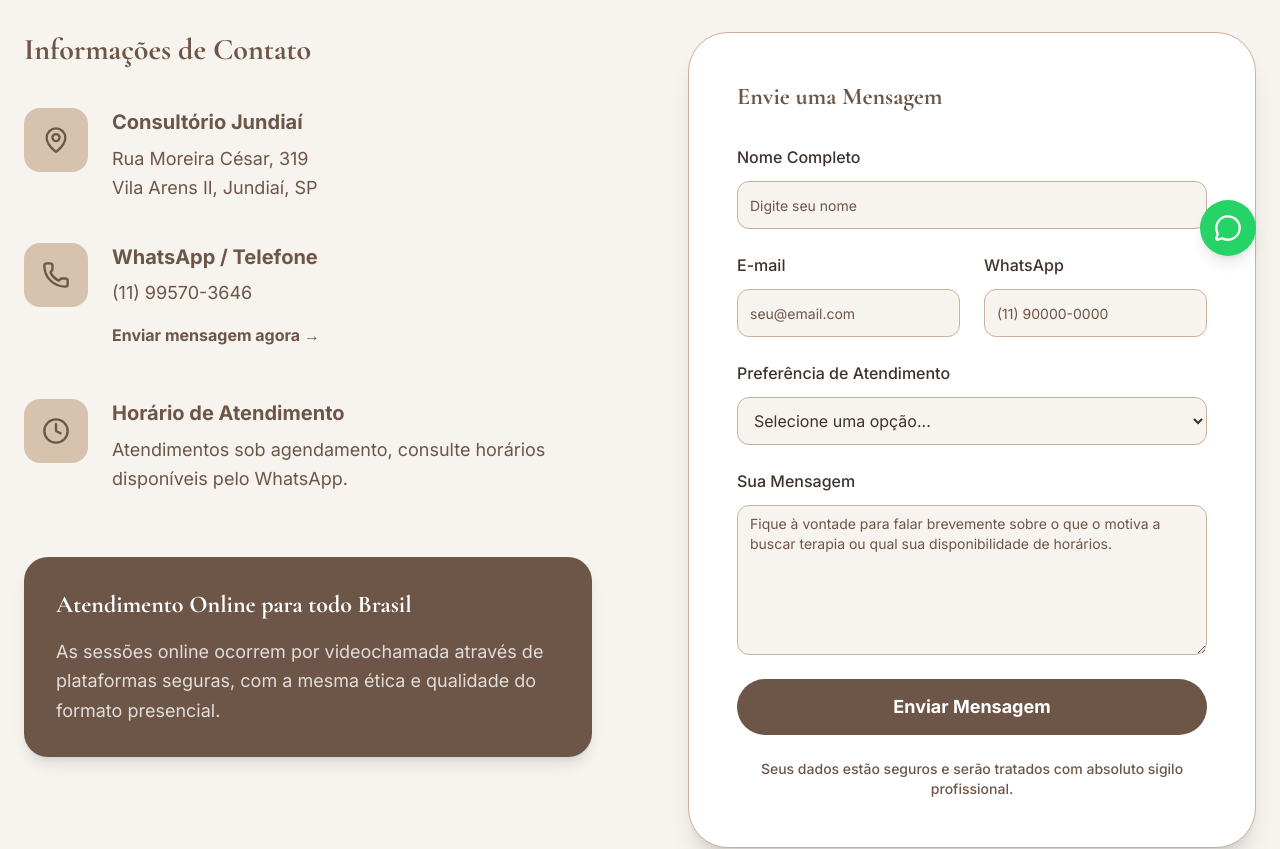
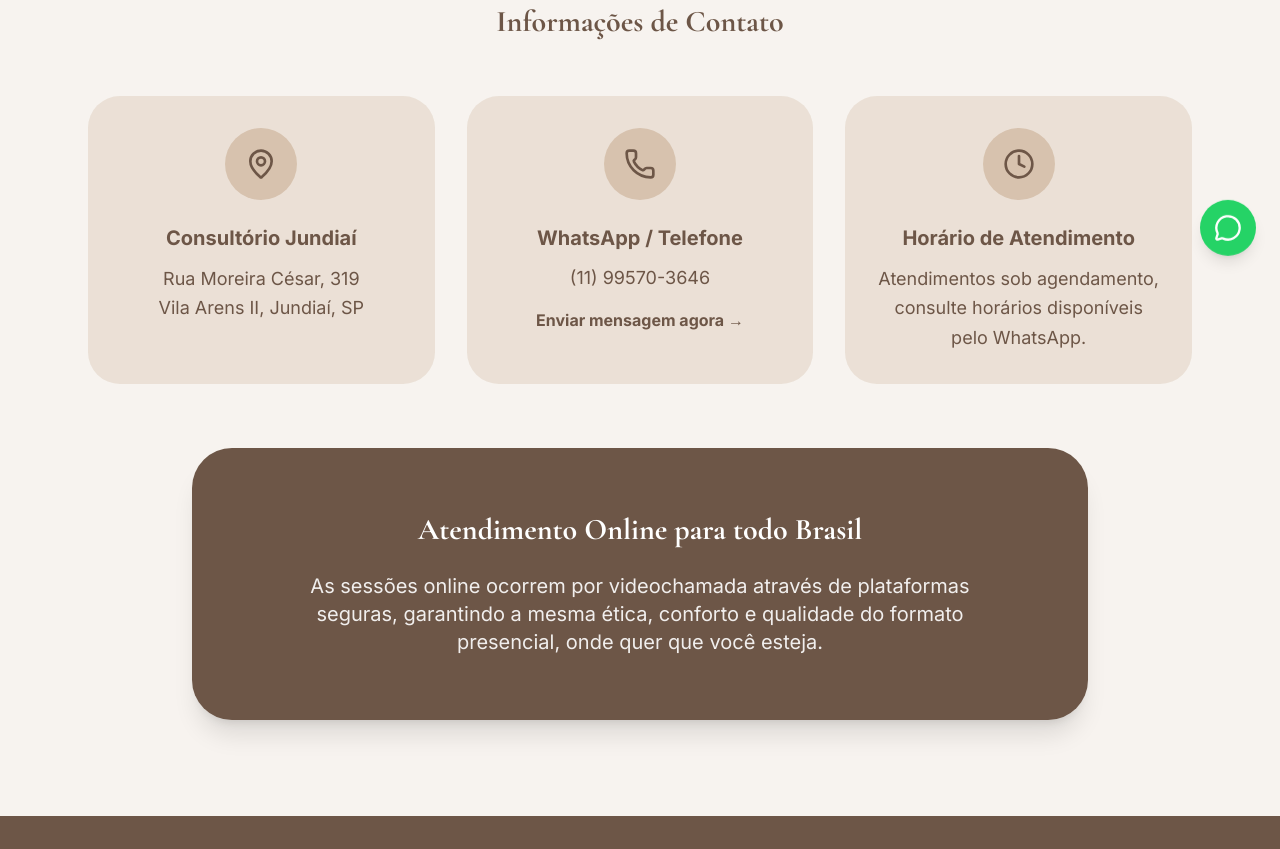
Before and after one commit to fernandogabos/site-psic-loga-juliana-munique-821vhrkc0, a React (Vite) app: page /contato in a window 1280 px wide. Shown: the part 520-1369 px from the top of the page. Built offline with nearby package versions, Linux system fonts and the light colour scheme.

Commit message:
Refactor: Remove contact form and adjust layout

```diff
--- a/src/pages/Contato.tsx
+++ b/src/pages/Contato.tsx
@@ -1,28 +1,8 @@
-import { useState } from 'react'
 import { Breadcrumbs } from '@/components/Breadcrumbs'
 import { SEO, baseLocalBusinessSchema } from '@/components/SEO'
-import { Button } from '@/components/ui/button'
-import { Input } from '@/components/ui/input'
-import { Textarea } from '@/components/ui/textarea'
-import { Label } from '@/components/ui/label'
 import { MapPin, Phone, Clock } from 'lucide-react'
-import { toast } from 'sonner'
 
 export default function Contato() {
-  const [isSubmitting, setIsSubmitting] = useState(false)
-
-  const handleSubmit = (e: React.FormEvent<HTMLFormElement>) => {
-    e.preventDefault()
-    setIsSubmitting(true)
-
-    // Simulate API call
-    setTimeout(() => {
-      setIsSubmitting(false)
-      toast.success('Mensagem enviada com sucesso! Em breve entrarei em contato para agendarmos.')
-      ;(e.target as HTMLFormElement).reset()
-    }, 1500)
-  }
-
   return (
     <div className="min-h-screen bg-background">
       <SEO
@@ -42,172 +22,76 @@ export default function Contato() {
             Psicóloga Juliana Munique | CRP: 06/106345
           </p>
           <p className="text-lg md:text-xl text-muted-foreground max-w-2xl mx-auto">
-            Dê o primeiro passo. Preencha o formulário abaixo ou envie uma mensagem diretamente pelo
-            WhatsApp para agendarmos nossa primeira entrevista.
+            Dê o primeiro passo. Entre em contato diretamente pelo WhatsApp para agendarmos nossa
+            primeira entrevista.
           </p>
         </div>
       </div>
 
-      <div className="container mx-auto px-4 md:px-6 py-16 lg:py-24 max-w-7xl">
-        <div className="grid lg:grid-cols-2 gap-16 lg:gap-24">
-          {/* Info Side */}
-          <div>
-            <h2 className="text-3xl font-serif font-bold text-primary mb-10">
+      <div className="container mx-auto px-4 md:px-6 py-16 lg:py-24 max-w-6xl">
+        <div className="flex flex-col items-center mb-12">
+          <h2 className="text-3xl font-serif font-bold text-primary mb-2 text-center">
             Informações de Contato
           </h2>
+        </div>
 
-            <div className="space-y-10">
-              <div className="flex gap-6 items-start">
+        <div className="grid md:grid-cols-3 gap-8 mb-16">
+          <div className="flex flex-col items-center text-center p-8 bg-secondary/40 rounded-[2rem] hover:bg-secondary/60 transition-colors">
             <div
-                  className="bg-secondary p-4 rounded-2xl h-16 w-16 flex items-center justify-center shrink-0"
+              className="bg-secondary p-5 rounded-full flex items-center justify-center shrink-0 mb-6"
               aria-hidden="true"
             >
-                  <MapPin className="h-7 w-7 text-primary" />
+              <MapPin className="h-8 w-8 text-primary" />
             </div>
-                <div>
-                  <h3 className="font-bold text-xl text-primary mb-2">Consultório Jundiaí</h3>
+            <h3 className="font-bold text-xl text-primary mb-3">Consultório Jundiaí</h3>
             <p className="text-muted-foreground leading-relaxed text-lg">
               Rua Moreira César, 319
               <br />
               Vila Arens II, Jundiaí, SP
             </p>
           </div>
-              </div>
 
-              <div className="flex gap-6 items-start">
+          <div className="flex flex-col items-center text-center p-8 bg-secondary/40 rounded-[2rem] hover:bg-secondary/60 transition-colors">
             <div
-                  className="bg-secondary p-4 rounded-2xl h-16 w-16 flex items-center justify-center shrink-0"
+              className="bg-secondary p-5 rounded-full flex items-center justify-center shrink-0 mb-6"
               aria-hidden="true"
             >
-                  <Phone className="h-7 w-7 text-primary" />
+              <Phone className="h-8 w-8 text-primary" />
             </div>
-                <div>
-                  <h3 className="font-bold text-xl text-primary mb-2">WhatsApp / Telefone</h3>
-                  <p className="text-muted-foreground text-lg mb-2">(11) 99570-3646</p>
+            <h3 className="font-bold text-xl text-primary mb-3">WhatsApp / Telefone</h3>
+            <p className="text-muted-foreground text-lg mb-4">(11) 99570-3646</p>
             <a
               href="https://wa.me/message/KCOHOGJC7PANP1"
               target="_blank"
               rel="noopener noreferrer"
-                    className="text-primary font-bold hover:text-foreground focus-visible:outline-none focus-visible:ring-2 focus-visible:ring-ring focus-visible:ring-offset-2 transition-colors inline-block min-h-[44px] py-2 rounded-md"
+              className="text-primary font-bold hover:text-foreground focus-visible:outline-none focus-visible:ring-2 focus-visible:ring-ring focus-visible:ring-offset-2 transition-colors inline-block"
             >
               Enviar mensagem agora →
             </a>
           </div>
-              </div>
 
-              <div className="flex gap-6 items-start">
+          <div className="flex flex-col items-center text-center p-8 bg-secondary/40 rounded-[2rem] hover:bg-secondary/60 transition-colors">
             <div
-                  className="bg-secondary p-4 rounded-2xl h-16 w-16 flex items-center justify-center shrink-0"
+              className="bg-secondary p-5 rounded-full flex items-center justify-center shrink-0 mb-6"
               aria-hidden="true"
             >
-                  <Clock className="h-7 w-7 text-primary" />
+              <Clock className="h-8 w-8 text-primary" />
             </div>
-                <div>
-                  <h3 className="font-bold text-xl text-primary mb-2">Horário de Atendimento</h3>
+            <h3 className="font-bold text-xl text-primary mb-3">Horário de Atendimento</h3>
             <p className="text-muted-foreground leading-relaxed text-lg">
               Atendimentos sob agendamento, consulte horários disponíveis pelo WhatsApp.
             </p>
           </div>
         </div>
-            </div>
 
-            <div className="mt-16 bg-primary text-primary-foreground p-8 rounded-3xl shadow-lg">
-              <h3 className="font-serif font-bold text-2xl mb-4">
+        <div className="bg-primary text-primary-foreground p-10 md:p-16 rounded-[2.5rem] shadow-xl text-center max-w-4xl mx-auto">
+          <h3 className="font-serif font-bold text-2xl md:text-3xl mb-6">
             Atendimento Online para todo Brasil
           </h3>
-              <p className="text-primary-foreground/80 text-lg leading-relaxed">
-                As sessões online ocorrem por videochamada através de plataformas seguras, com a
-                mesma ética e qualidade do formato presencial.
+          <p className="text-primary-foreground/90 text-lg md:text-xl leading-relaxed max-w-2xl mx-auto">
+            As sessões online ocorrem por videochamada através de plataformas seguras, garantindo a
+            mesma ética, conforto e qualidade do formato presencial, onde quer que você esteja.
           </p>
-            </div>
-          </div>
-
-          {/* Form Side */}
-          <div className="bg-card border border-border p-8 md:p-12 rounded-[2.5rem] shadow-xl h-fit">
-            <h2 className="text-2xl font-serif font-bold text-primary mb-8">Envie uma Mensagem</h2>
-            <form onSubmit={handleSubmit} className="space-y-6">
-              <div className="space-y-3">
-                <Label htmlFor="name" className="text-base">
-                  Nome Completo
-                </Label>
-                <Input
-                  id="name"
-                  required
-                  placeholder="Digite seu nome"
-                  className="bg-background h-12 text-base rounded-xl"
-                />
-              </div>
-
-              <div className="grid grid-cols-1 md:grid-cols-2 gap-6">
-                <div className="space-y-3">
-                  <Label htmlFor="email" className="text-base">
-                    E-mail
-                  </Label>
-                  <Input
-                    id="email"
-                    type="email"
-                    required
-                    placeholder="seu@email.com"
-                    className="bg-background h-12 text-base rounded-xl"
-                  />
-                </div>
-                <div className="space-y-3">
-                  <Label htmlFor="phone" className="text-base">
-                    WhatsApp
-                  </Label>
-                  <Input
-                    id="phone"
-                    type="tel"
-                    required
-                    placeholder="(11) 90000-0000"
-                    className="bg-background h-12 text-base rounded-xl"
-                  />
-                </div>
-              </div>
-
-              <div className="space-y-3">
-                <Label htmlFor="modality" className="text-base">
-                  Preferência de Atendimento
-                </Label>
-                <select
-                  id="modality"
-                  className="flex h-12 min-h-[44px] w-full rounded-xl border border-input bg-background px-3 py-2 text-base ring-offset-background focus-visible:outline-none focus-visible:ring-2 focus-visible:ring-ring focus-visible:ring-offset-2"
-                  required
-                  defaultValue=""
-                >
-                  <option value="" disabled>
-                    Selecione uma opção...
-                  </option>
-                  <option value="presencial">Presencial (Vila Arens, Jundiaí - SP)</option>
-                  <option value="online">Online (Videochamada)</option>
-                  <option value="indeciso">Ainda não sei / Quero saber mais detalhes</option>
-                </select>
-              </div>
-
-              <div className="space-y-3">
-                <Label htmlFor="message" className="text-base">
-                  Sua Mensagem
-                </Label>
-                <Textarea
-                  id="message"
-                  placeholder="Fique à vontade para falar brevemente sobre o que o motiva a buscar terapia ou qual sua disponibilidade de horários."
-                  className="min-h-[150px] bg-background text-base rounded-xl resize-y"
-                  required
-                />
-              </div>
-
-              <Button
-                type="submit"
-                className="w-full h-14 min-h-[56px] text-lg font-bold rounded-full mt-4 bg-primary hover:bg-primary/90 transition-transform hover:scale-[1.02] focus-visible:ring-offset-2"
-                disabled={isSubmitting}
-              >
-                {isSubmitting ? 'Enviando sua mensagem...' : 'Enviar Mensagem'}
-              </Button>
-              <p className="text-sm text-center text-muted-foreground mt-6 font-medium">
-                Seus dados estão seguros e serão tratados com absoluto sigilo profissional.
-              </p>
-            </form>
-          </div>
         </div>
       </div>
     </div>
```
Also changed, not shown: .skip.config.json. Lines whose indentation alone changed are shown as unchanged.
